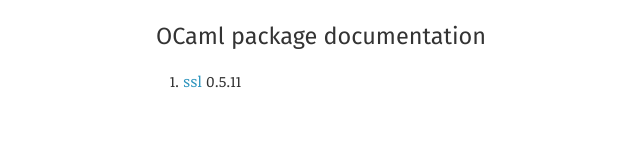
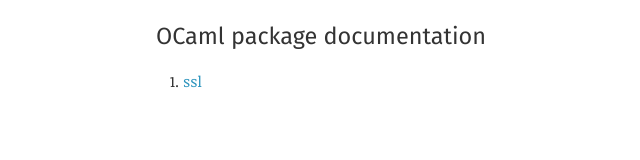
Before and after one commit to savonet/ocaml-ssl, a plain HTML site: page index.html in a window 1280 px wide. Shown: the full height of the page, 131-771 px from the left. Drawn offline with Linux system fonts and the light colour scheme.

Commit message:
Deploying to gh-pages from @ savonet/ocaml-ssl@23bcd305dc62edcfd6368c506e074f83dfd55240 🚀

```diff
--- a/index.html
+++ b/index.html
@@ -11,7 +11,7 @@
       <div class="by-name">
       <h2>OCaml package documentation</h2>
       <ol>
-      <li><a href="ssl/index.html">ssl</a> <span class="version">0.5.11</span></li>
+      <li><a href="ssl/index.html">ssl</a></li>
       </ol>
       </div>
     </main>
```
